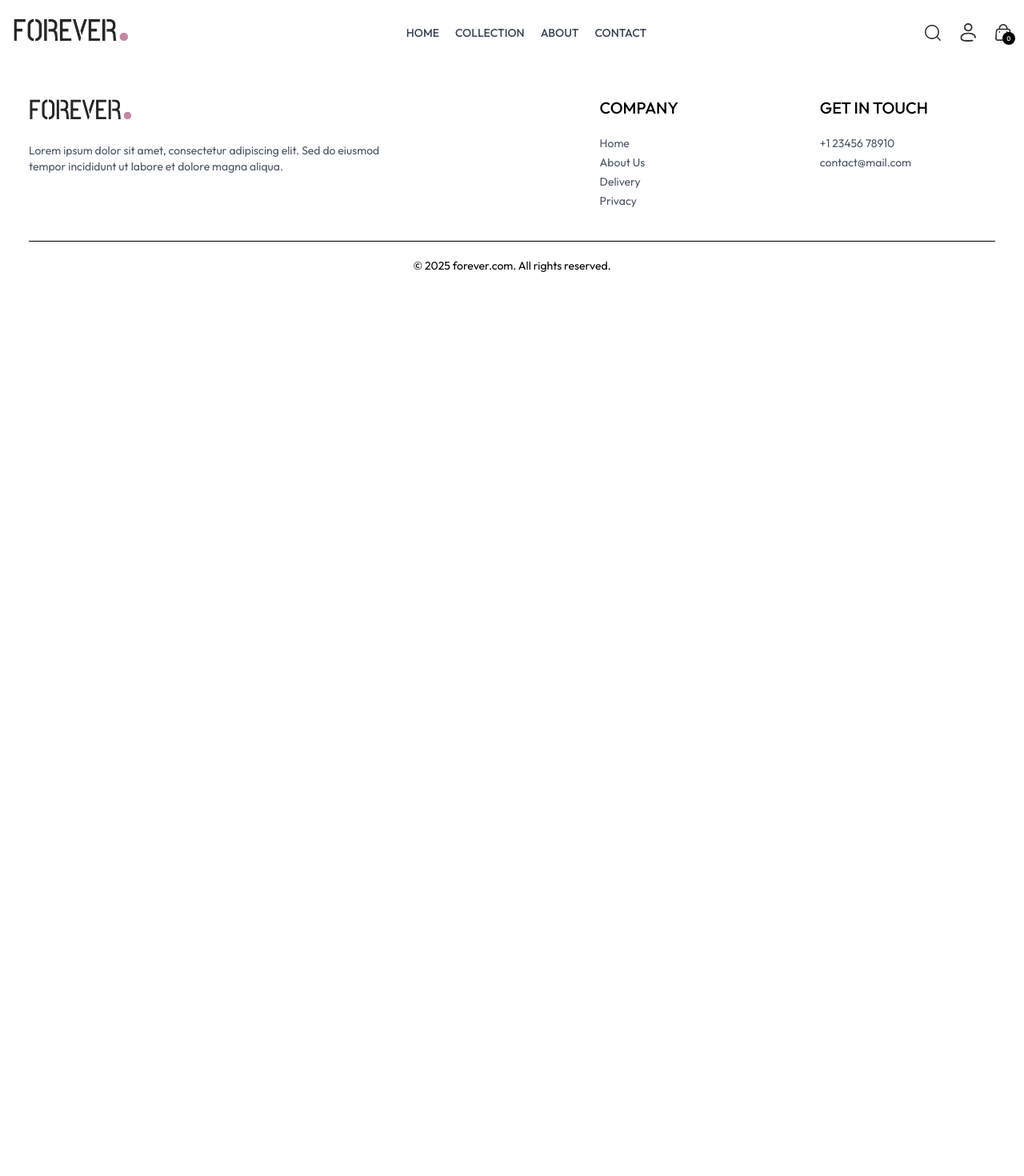
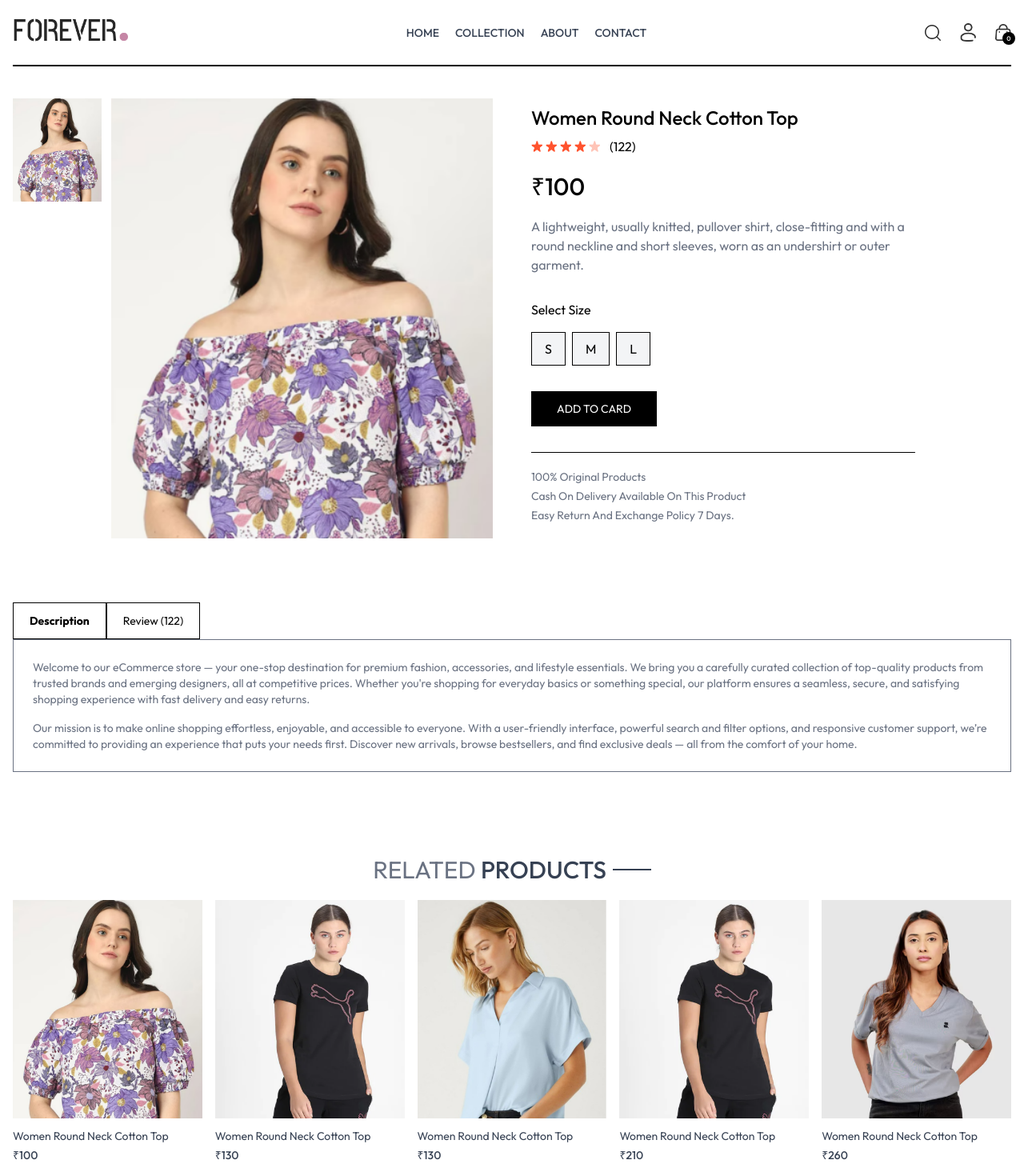
Before and after one commit to Smrd1104/mens-wear, a React (Vite) app in the folder frontend/: page /product/aaaaa in a window 1280 px wide. Shown: the top 1470 px of the page at 80% size. Before the commit the page ends 800 px from the top, so only its background shows below. Built offline with nearby package versions, Linux system fonts and the light colour scheme.

Commit message:
product page completed

```diff
--- a/frontend/src/App.jsx
+++ b/frontend/src/App.jsx
@@ -25,7 +25,7 @@ function App() {
         <Route path="/cart" element={<Cart />} />
         <Route path="/contact" element={<Contact />} />
         <Route path="/login" element={<Login />} />
-        <Route path="/product" element={<Product />} />
+        <Route path="/product/:productId" element={<Product />} />
         <Route path="/orders" element={<Orders />} />
         <Route path="/place-orders" element={<PlaceOrder />} />
       </Routes>
--- /dev/null
+++ b/frontend/src/components/RelatedProducts.jsx
@@ -0,0 +1,39 @@
+import React, { useContext, useEffect, useState } from 'react'
+import { ShopContext } from '../context/ShopContext'
+import Title from "../components/Title"
+import ProductItem from "../components/ProductItem"
+const RelatedProducts = ({ category, subCategory }) => {
+
+    const { products } = useContext(ShopContext)
+    const [related, setRelated] = useState([])
+
+    useEffect(() => {
+
+        if (products.length > 0) {
+            let productsCopy = products.slice()
+
+            productsCopy = productsCopy.filter(item => category === item.category)
+            productsCopy = productsCopy.filter(item => subCategory === item.subCategory)
+
+            setRelated(productsCopy.slice(0, 5))
+
+        }
+
+    }, [products])
+
+    return (
+        <div className='my-24'>
+            <div className='text-center text-3xl py-2'>
+                <Title text1={'Related'} text2={'products'} />
+            </div>
+            <div className='grid grid-cols-2 sm:grid-cols-3 md:grid-cols-4 lg:grid-cols-5 gap-4 gap-y-6'>
+                {related.map((item, index) => (
+                    <ProductItem key={index} id={item._id} name={item.name} price={item.price} image={item.image} />
+                ))}
+            </div>
+
+        </div>
+    )
+}
+
+export default RelatedProducts
--- a/frontend/src/components/Title.jsx
+++ b/frontend/src/components/Title.jsx
@@ -3,7 +3,7 @@ import React from 'react'
 const Title = ({ text1, text2 }) => {
     return (
         <div className='inline-flex gap-2 items-center mb-3'>
-            <p className='text-gray-500'>{text1} <span className='text-gray-700 font-medium'>{text2}</span></p>
+            <p className='text-gray-500 uppercase'>{text1} <span className='text-gray-700 font-medium uppercase'>{text2}</span></p>
             <p className='w-8 sm:w-12 h-1 sm:h-[2px] bg-gray-700'></p>
         </div>
     )
--- a/frontend/src/index.css
+++ b/frontend/src/index.css
@@ -34,3 +34,7 @@
     width: 60%;
   }
 }
+
+::-webkit-scrollbar {
+  display: none;
+}
--- a/frontend/src/pages/Product.jsx
+++ b/frontend/src/pages/Product.jsx
@@ -1,9 +1,102 @@
-import React from 'react'
+import { useContext, useEffect, useState } from "react"
+import { useParams } from "react-router-dom"
+import { ShopContext } from "../context/ShopContext"
+import { assets } from "../assets/frontend_assets/assets"
+import RelatedProducts from "../components/RelatedProducts"
+const Product = () => {
 
-const Product = () => {
-    return (
-        <div>Product</div>
-    )
+    const { productId } = useParams()
+    const { products, currency } = useContext(ShopContext)
+    const [productData, setProductData] = useState(false)
+    const [image, setImage] = useState('')
+    const [size, setSize] = useState('')
+
+    const fetchProductData = async () => {
+        products.map((item) => {
+            if (item._id === productId) {
+                setProductData(item);
+                setImage(item.image[0])
+                return null;
+            }
+        })
+    }
+
+    useEffect(() => {
+        fetchProductData()
+    }, [productId, products])
+
+    return productData ? (
+        <div className="border-t-2 pt-10 transition-opacity ease-in duration-500 opacity-100">
+
+            {/* product data */}
+            <div className="flex gap-12 sm:gap-12 flex-col sm:flex-row">
+                {/* product image */}
+                <div className="flex-1 flex-col-reverse flex gap-3 sm:flex-row">
+                    <div className="flex sm:flex-col overflow-x-auto sm:overflow-y-scroll justify-between sm:justify-normal sm:w-[18.7%] w-full">
+                        {
+                            productData.image.map((item, index) => (
+                                <img onClick={() => setImage(item)} key={index} src={item} alt="" className="w-[24%] sm:w-full sm:mb-3 flex-shrink-0 cursor-pointer" />
+                            ))
+                        }
+                    </div>
+                    <div className="w-full sm:w-[80%]">
+                        <img className="w-full h-auto" src={image} alt="" />
+
+                    </div>
+
+                </div>
+                {/* product info */}
+                <div className="flex-1">
+                    <h1 className="font-medium text-2xl mt-2">{productData.name}</h1>
+                    <div className="flex items-center gap-1 mt-2">
+                        <img src={assets.star_icon} className="w-3.5" alt="" />
+                        <img src={assets.star_icon} className="w-3.5" alt="" />
+                        <img src={assets.star_icon} className="w-3.5" alt="" />
+                        <img src={assets.star_icon} className="w-3.5" alt="" />
+                        <img src={assets.star_dull_icon} className="w-3.5" alt="" />
+                        <p className="pl-2">(122)</p>
+                    </div>
+                    <p className="mt-5 text-3xl font-medium">{currency}{productData.price}</p>
+                    <p className="mt-5 text-gray-500 md:w-4/5">{productData.description}</p>
+                    <div className="flex flex-col gap-4 my-8">
+                        <p>Select Size</p>
+                        <div className="flex gap-2">
+                            {productData.sizes.map((item, index) => (
+                                <button onClick={() => setSize(item)} className={` cursor-pointer px-4 py-2 bg-gray-100 border ${item === size ? "bg-orange-500 text-white" : ""}`} key={index}>
+                                    {item}
+                                </button>
+                            ))}
+                        </div>
+
+                    </div>
+                    <button className="uppercase cursor-pointer hover:scale-105 transition-all duration-500 bg-black text-white px-8 py-3 text-sm active:bg-gray-700">Add to card</button>
+                    <hr className="mt-8 sm:w-4/5" />
+                    <div className="text-sm text-gray-500 mt-5 flex flex-col gap-1">
+                        <p className=" capitalize">100% original products</p>
+                        <p className="capitalize">Cash on delivery available on this product </p>
+                        <p className="capitalize">easy return and exchange policy 7 days.</p>
+
+                    </div>
+                </div>
+            </div>
+
+            {/* description & review section  */}
+            <div className="mt-20">
+                <div className="flex">
+                    <b className="border px-5 py-3 text-sm capitalize">description </b>
+                    <p className="border px-5 py-3 text-sm capitalize">Review (122)</p>
+                </div>
+                <div className="flex flex-col gap-4 border px-6 py-6 text-sm text-gray-500">
+                    <p>Welcome to our eCommerce store — your one-stop destination for premium fashion, accessories, and lifestyle essentials. We bring you a carefully curated collection of top-quality products from trusted brands and emerging designers, all at competitive prices. Whether you're shopping for everyday basics or something special, our platform ensures a seamless, secure, and satisfying shopping experience with fast delivery and easy returns.</p>
+                    <p>Our mission is to make online shopping effortless, enjoyable, and accessible to everyone. With a user-friendly interface, powerful search and filter options, and responsive customer support, we’re committed to providing an experience that puts your needs first. Discover new arrivals, browse bestsellers, and find exclusive deals — all from the comfort of your home.</p>
+                </div>
+
+            </div>
+            {/* display related product */}
+
+            <RelatedProducts category={productData.category} subCategory={productData.subCategory} />
+        </div>
+    ) : <div className="opacity-0"></div>
 }
 
 export default Product
```
